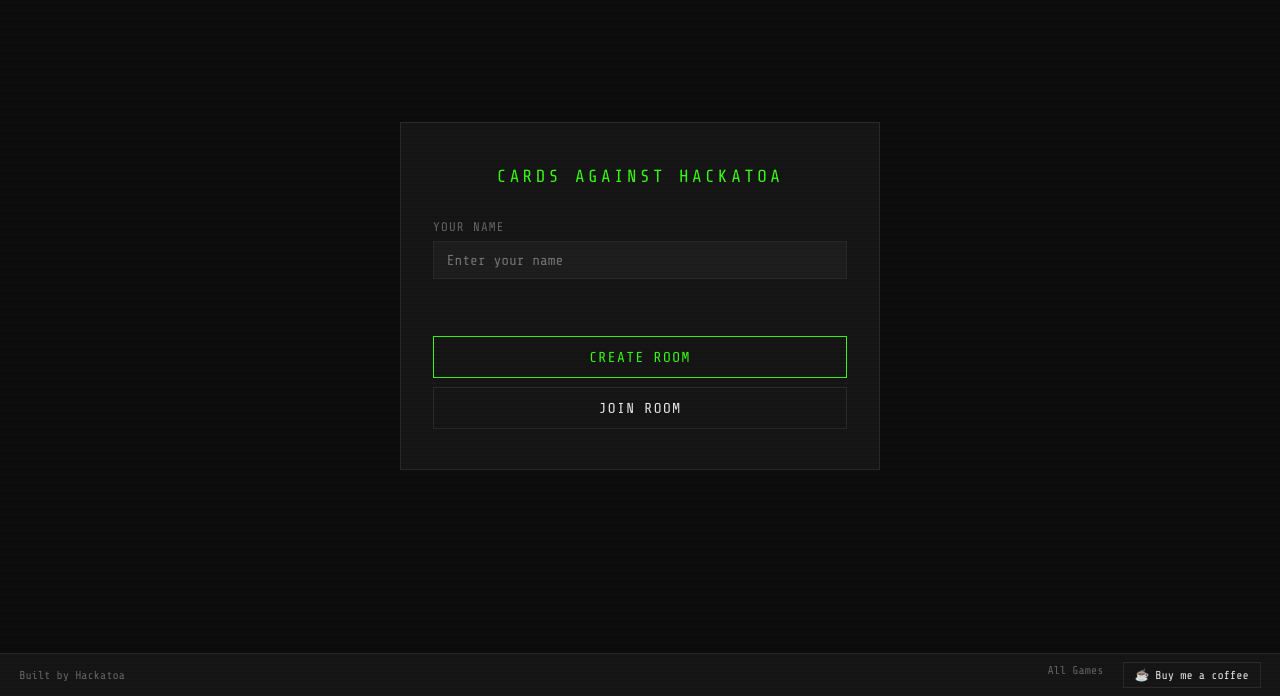
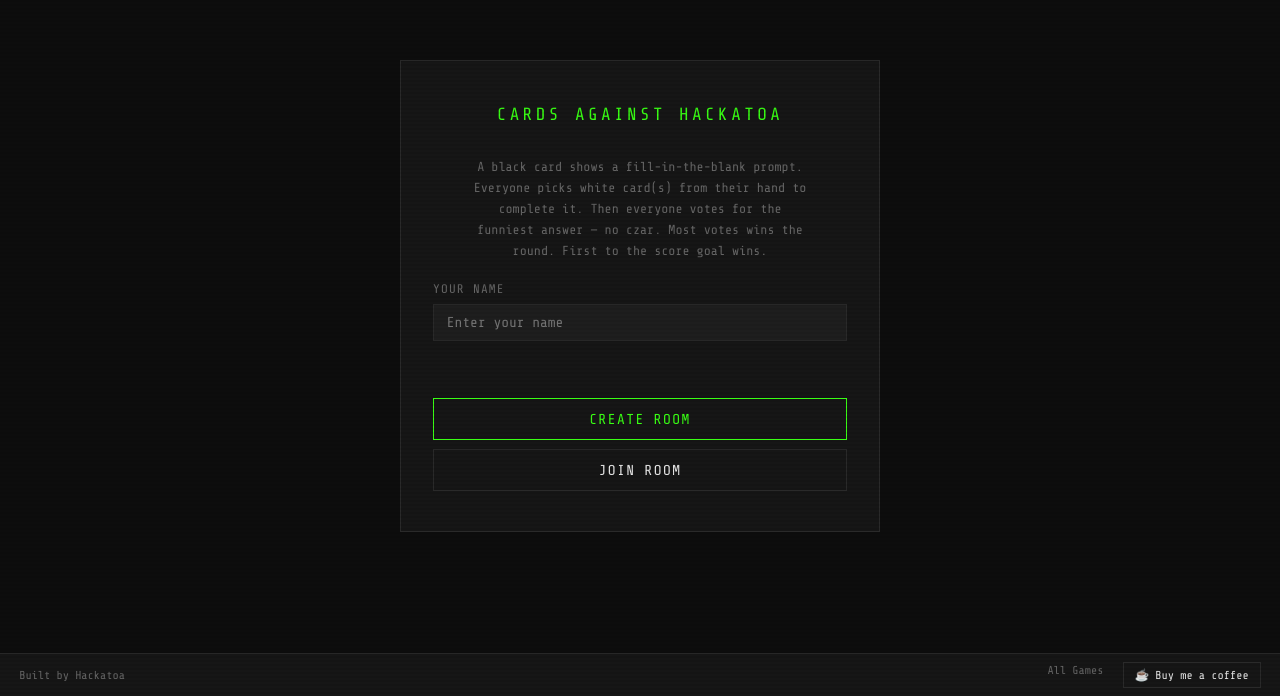
Before and after one commit to Hackatoan/cah, a website: page public/game.html in a window 1280 px wide. Shown: the part 104-800 px from the top of the page. Drawn offline with nearby package versions, Linux system fonts and the light colour scheme; no server answers.

Commit message:
feat: add how-to-play description to menu screen

```diff
--- a/public/game.html
+++ b/public/game.html
@@ -92,6 +92,9 @@
 <div id="s-menu" class="screen active">
   <div class="panel">
     <div class="panel-title">CARDS AGAINST HACKATOA</div>
+    <p style="font-size:.82rem;color:var(--muted);line-height:1.6;margin-bottom:1.2rem;text-align:center;max-width:340px;margin-left:auto;margin-right:auto;">
+      A black card shows a fill-in-the-blank prompt. Everyone picks white card(s) from their hand to complete it. Then everyone votes for the funniest answer — no czar. Most votes wins the round. First to the score goal wins.
+    </p>
     <div class="field">
       <label>YOUR NAME</label>
       <input type="text" id="menu-name" maxlength="24" placeholder="Enter your name" autocomplete="off">
```
